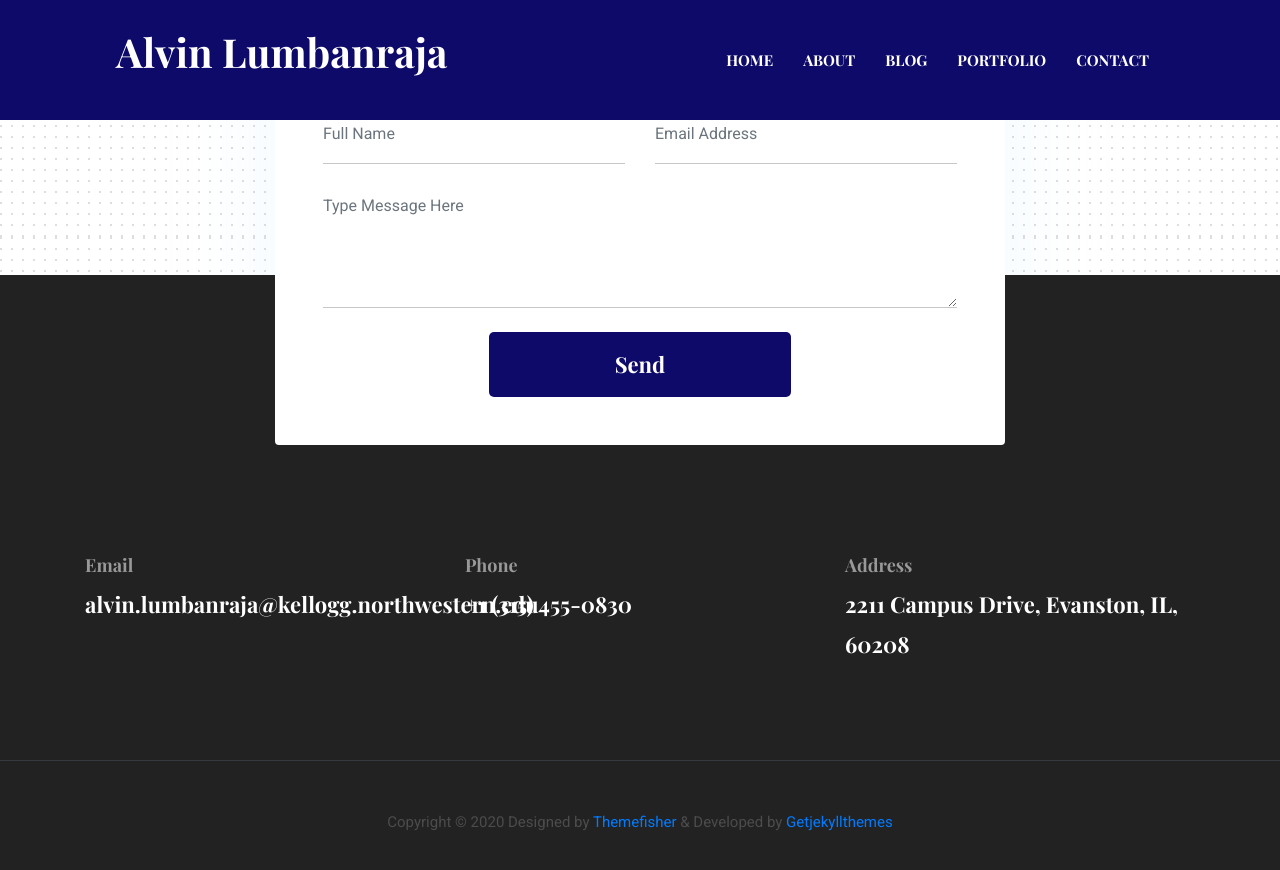
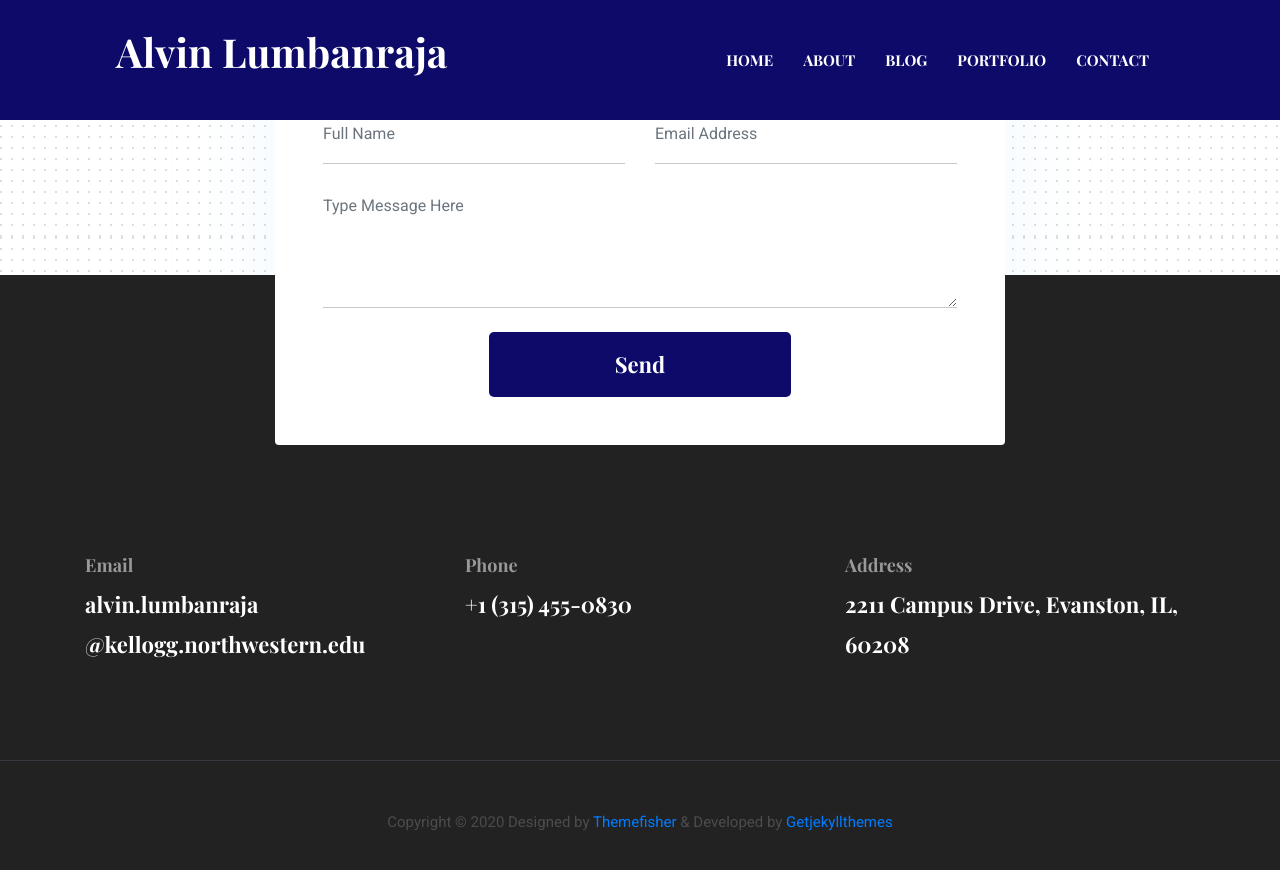
Before and after one commit to alumbanraja/alumbanraja.github.io, a Jekyll site: the page built from index.html, in a window 1280 px wide and 900 px high, scrolled down 4071 px. Shown: the top 870 px of the window. Built offline with Jekyll 4.4.1, drawn with Linux system fonts in a browser that asks for light colours.

```diff
--- a/_data/settings.yml
+++ b/_data/settings.yml
@@ -5,7 +5,7 @@ title: Alvin Lumbanraja
 logo:
 author: Alvin Lumbanraja
 description: this is meta description
-email: alvin.lumbanraja@kellogg.northwestern.edu
+email: alvin.lumbanraja <br> @kellogg.northwestern.edu
 phone: +1 (315) 455-0830
 address: 2211 Campus Drive, Evanston, IL, 60208
 copyright: Copyright &copy; 2020 Designed by [Themefisher](https://themefisher.com) & Developed by [Getjekyllthemes](https://getjekyllthemes.com)
@@ -291,4 +291,4 @@ client-slider-items:
 # Contact Section
 
 contact-title: Contact Info
-contact-email: steve.fruits@email.com
+contact-email: alvin.lumbanraja@kellogg.northwestern.edu
```
